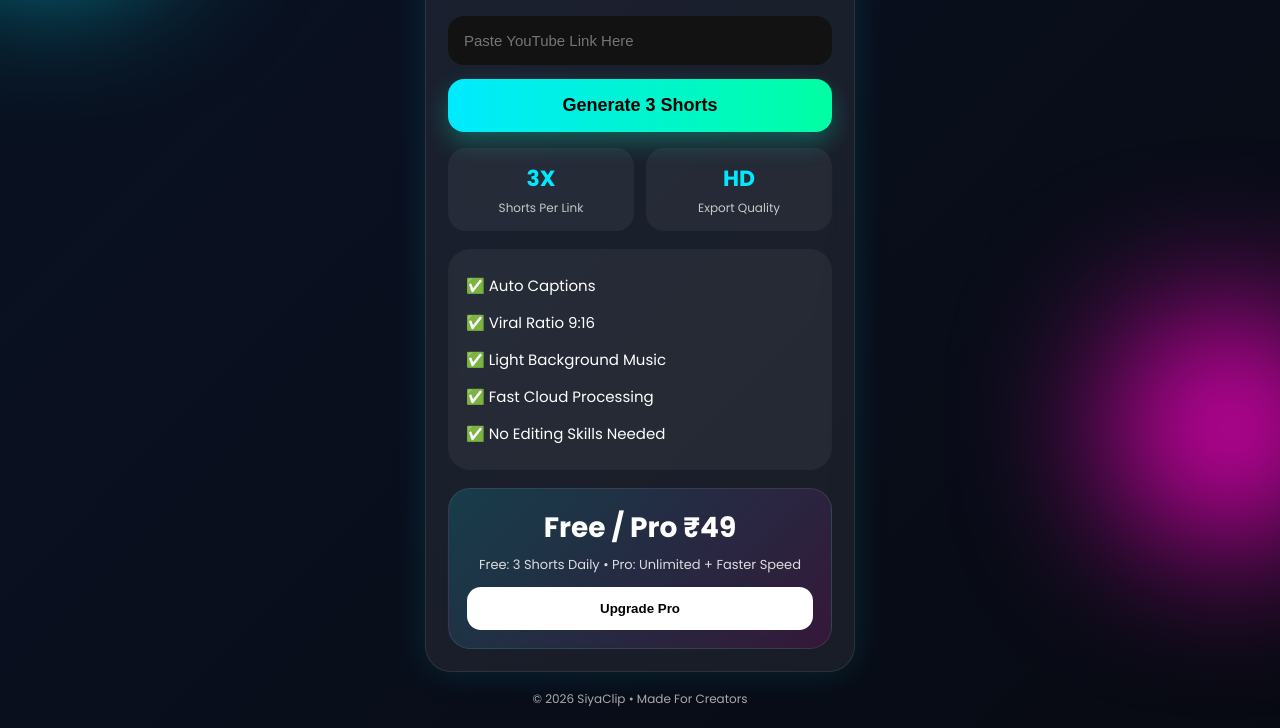
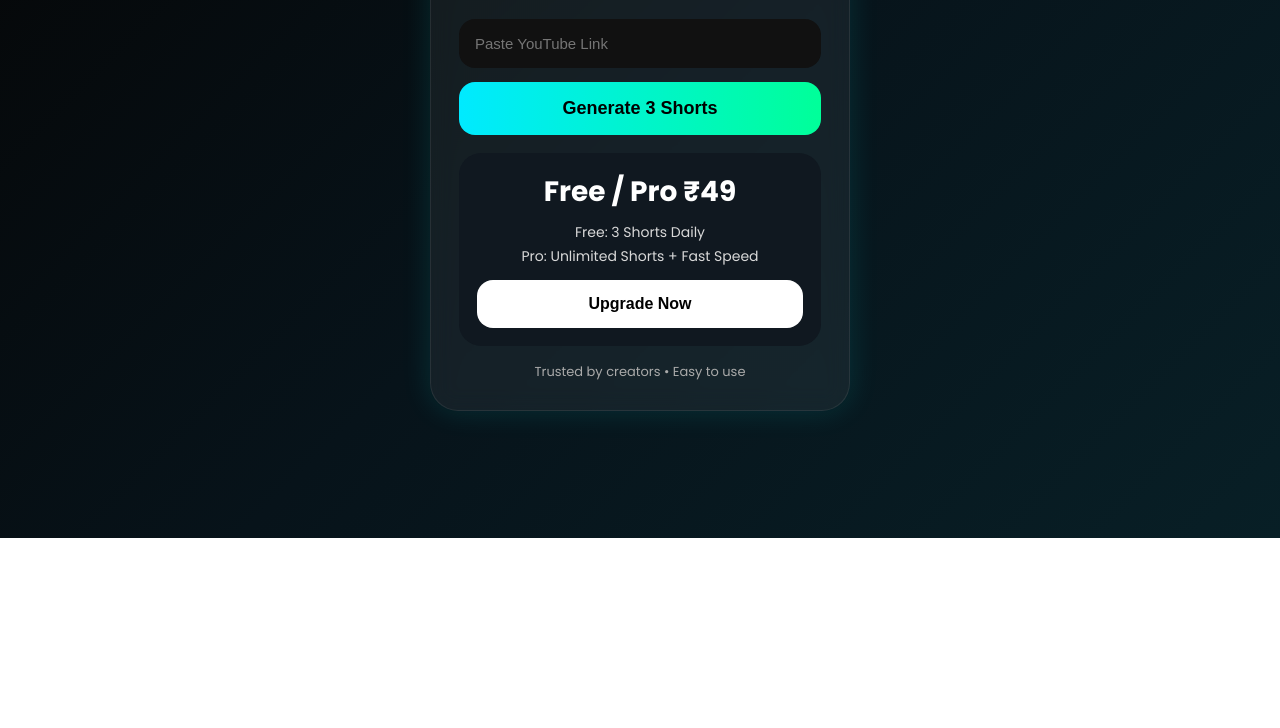
Before and after one commit to tribhuwannishad999-spec/siyaclip, a plain HTML site: page index.html in a window 1280 px wide. Shown: the part 262-990 px from the top of the page. After the commit the page ends 800 px from the top, so only its background shows below. Drawn offline with Linux system fonts and the light colour scheme.

Commit message:
Refactor index.html for layout and style improvements
Updated the title and modified the layout and styles for improved aesthetics and functionality.

```diff
--- a/index.html
+++ b/index.html
@@ -3,223 +3,132 @@
 <head>
 <meta charset="UTF-8">
 <meta name="viewport" content="width=device-width,initial-scale=1.0">
-<title>SiyaClip 🚀 | AI Shorts Generator</title>
+<title>SiyaClip 🚀</title>
 <link href="https://fonts.googleapis.com/css2?family=Poppins:wght@400;600;700;800&display=swap" rel="stylesheet">
 <style>
 *{margin:0;padding:0;box-sizing:border-box}
 body{
 font-family:'Poppins',sans-serif;
-background:linear-gradient(-45deg,#050505,#0a1020,#001d24,#111);
-background-size:400% 400%;
-animation:bg 10s ease infinite;
+background:linear-gradient(135deg,#050505,#07131a,#081f26);
 color:#fff;
 min-height:100vh;
+display:flex;
+justify-content:center;
+align-items:center;
 padding:20px;
-overflow-x:hidden;
 }
-@keyframes bg{
-0%{background-position:0% 50%}
-50%{background-position:100% 50%}
-100%{background-position:0% 50%}
-}
-.glow1,.glow2{
-position:fixed;
-width:220px;height:220px;
-border-radius:50%;
-filter:blur(80px);
-z-index:-1;
-}
-.glow1{background:#00eaff;top:0;left:-60px;}
-.glow2{background:#ff00c8;bottom:0;right:-60px;}
-.wrap{
-max-width:430px;
-margin:auto;
-}
-.topbar{
-display:flex;
-justify-content:space-between;
-align-items:center;
-margin-bottom:18px;
+.box{
+width:100%;
+max-width:420px;
+background:rgba(255,255,255,.06);
+border:1px solid rgba(255,255,255,.08);
+backdrop-filter:blur(12px);
+border-radius:28px;
+padding:28px;
+box-shadow:0 0 30px rgba(0,255,255,.12);
 }
 .logo{
-font-size:30px;
+font-size:34px;
 font-weight:800;
-}
-.logo span{
-color:#00eaff;
-}
-.badge{
-font-size:12px;
-padding:8px 12px;
-border-radius:30px;
-background:rgba(255,255,255,.08);
-backdrop-filter:blur(10px);
-border:1px solid rgba(255,255,255,.08);
-}
-.card{
-background:rgba(255,255,255,.07);
-border:1px solid rgba(255,255,255,.09);
-backdrop-filter:blur(16px);
-padding:22px;
-border-radius:26px;
-box-shadow:0 0 35px rgba(0,234,255,.12);
-}
-.hero{
 text-align:center;
-margin-bottom:18px;
-}
-.hero h1{
-font-size:34px;
-line-height:1.2;
-font-weight:800;
 margin-bottom:10px;
 }
-.hero p{
+.logo span{color:#00eaff}
+.tag{
+text-align:center;
+font-size:14px;
 color:#cfcfcf;
-font-size:14px;
+margin-bottom:22px;
+line-height:1.5;
 }
 .input{
-margin-top:20px;
 width:100%;
 padding:16px;
 border:none;
 outline:none;
 border-radius:16px;
-background:#121212;
+background:#111;
 color:#fff;
 font-size:15px;
+margin-bottom:14px;
 }
 .btn{
 width:100%;
-margin-top:14px;
 padding:16px;
 border:none;
 border-radius:16px;
 font-size:18px;
 font-weight:700;
 cursor:pointer;
-background:linear-gradient(90deg,#00eaff,#00ffa3);
+background:linear-gradient(90deg,#00eaff,#00ff99);
 color:#000;
-box-shadow:0 10px 25px rgba(0,255,200,.28);
-transition:.2s;
 }
-.btn:active{transform:scale(.98)}
-.row{
-display:grid;
-grid-template-columns:1fr 1fr;
-gap:12px;
-margin-top:16px;
+.btn2{
+width:100%;
+padding:15px;
+border:none;
+border-radius:16px;
+font-size:16px;
+font-weight:700;
+cursor:pointer;
+background:#fff;
+color:#000;
+margin-top:12px;
 }
-.mini{
-padding:14px;
-border-radius:18px;
-background:rgba(255,255,255,.05);
+.plan{
+margin-top:18px;
+background:#101820;
+border-radius:22px;
+padding:18px;
 text-align:center;
 }
-.mini h3{
-font-size:22px;
-color:#00eaff;
+.plan h2{
+font-size:28px;
+margin-bottom:8px;
 }
-.mini p{
-font-size:12px;
-color:#c8c8c8;
-margin-top:4px;
+.plan p{
+font-size:14px;
+color:#d9d9d9;
+line-height:1.7;
 }
-.features{
-margin-top:18px;
-padding:18px;
-border-radius:22px;
-background:rgba(255,255,255,.05);
-}
-.features div{
-padding:7px 0;
-font-size:15px;
-}
-.price{
-margin-top:18px;
-padding:18px;
-border-radius:22px;
-background:linear-gradient(135deg,rgba(0,234,255,.15),rgba(255,0,200,.12));
-border:1px solid rgba(255,255,255,.09);
+.note{
+margin-top:16px;
+font-size:13px;
 text-align:center;
-}
-.price h2{
-font-size:28px;
-margin-bottom:6px;
-}
-.price p{
-font-size:13px;
-color:#ddd;
-}
-.pro{
-margin-top:12px;
-padding:14px;
-border:none;
-border-radius:14px;
-width:100%;
-font-weight:700;
-background:#fff;
-color:#000;
-}
-.footer{
-text-align:center;
-font-size:12px;
 color:#aaa;
-margin-top:18px;
 }
 </style>
 </head>
 <body>
 
-<div class="glow1"></div>
-<div class="glow2"></div>
+<div class="box">
 
-<div class="wrap">
+<div class="logo">Siya<span>Clip</span> 🚀</div>
 
-<div class="topbar">
-<div class="logo">Siya<span>Clip</span> 🚀</div>
-<div class="badge">AI PRO</div>
+<div class="tag">
+Turn Any Video Into Viral Shorts <br>
+Fast • Simple • Professional
 </div>
 
-<div class="card">
+<input class="input" type="text" placeholder="Paste YouTube Link">
 
-<div class="hero">
-<h1>Turn Any Video Into <span style="color:#00eaff;">Viral Shorts</span></h1>
-<p>Create 3 trending shorts in one click with captions, music & HD export.</p>
+<button class="btn" onclick="alert('Backend Next Step 🔥')">
+Generate 3 Shorts
+</button>
+
+<div class="plan">
+<h2>Free / Pro ₹49</h2>
+<p>
+Free: 3 Shorts Daily<br>
+Pro: Unlimited Shorts + Fast Speed
+</p>
+
+<button class="btn2">Upgrade Now</button>
 </div>
 
-<input class="input" type="text" placeholder="Paste YouTube Link Here">
-
-<button class="btn" onclick="alert('Backend Next Step 🔥')">Generate 3 Shorts</button>
-
-<div class="row">
-<div class="mini">
-<h3>3X</h3>
-<p>Shorts Per Link</p>
+<div class="note">
+Trusted by creators • Easy to use
 </div>
-<div class="mini">
-<h3>HD</h3>
-<p>Export Quality</p>
-</div>
-</div>
-
-<div class="features">
-<div>✅ Auto Captions</div>
-<div>✅ Viral Ratio 9:16</div>
-<div>✅ Light Background Music</div>
-<div>✅ Fast Cloud Processing</div>
-<div>✅ No Editing Skills Needed</div>
-</div>
-
-<div class="price">
-<h2>Free / Pro ₹49</h2>
-<p>Free: 3 Shorts Daily • Pro: Unlimited + Faster Speed</p>
-<button class="pro">Upgrade Pro</button>
-</div>
-
-</div>
-
-<div class="footer">© 2026 SiyaClip • Made For Creators</div>
 
 </div>
 
```
